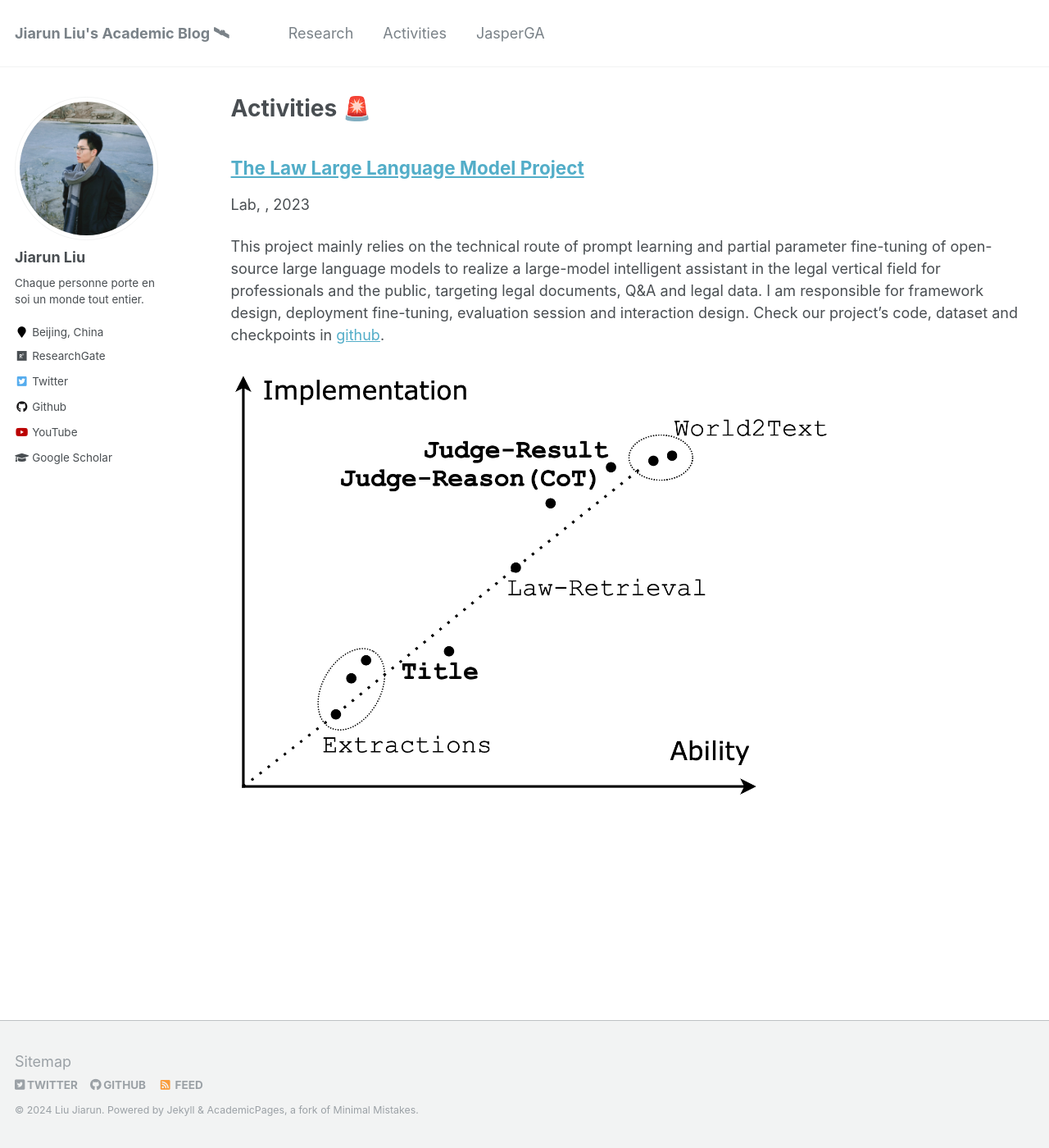
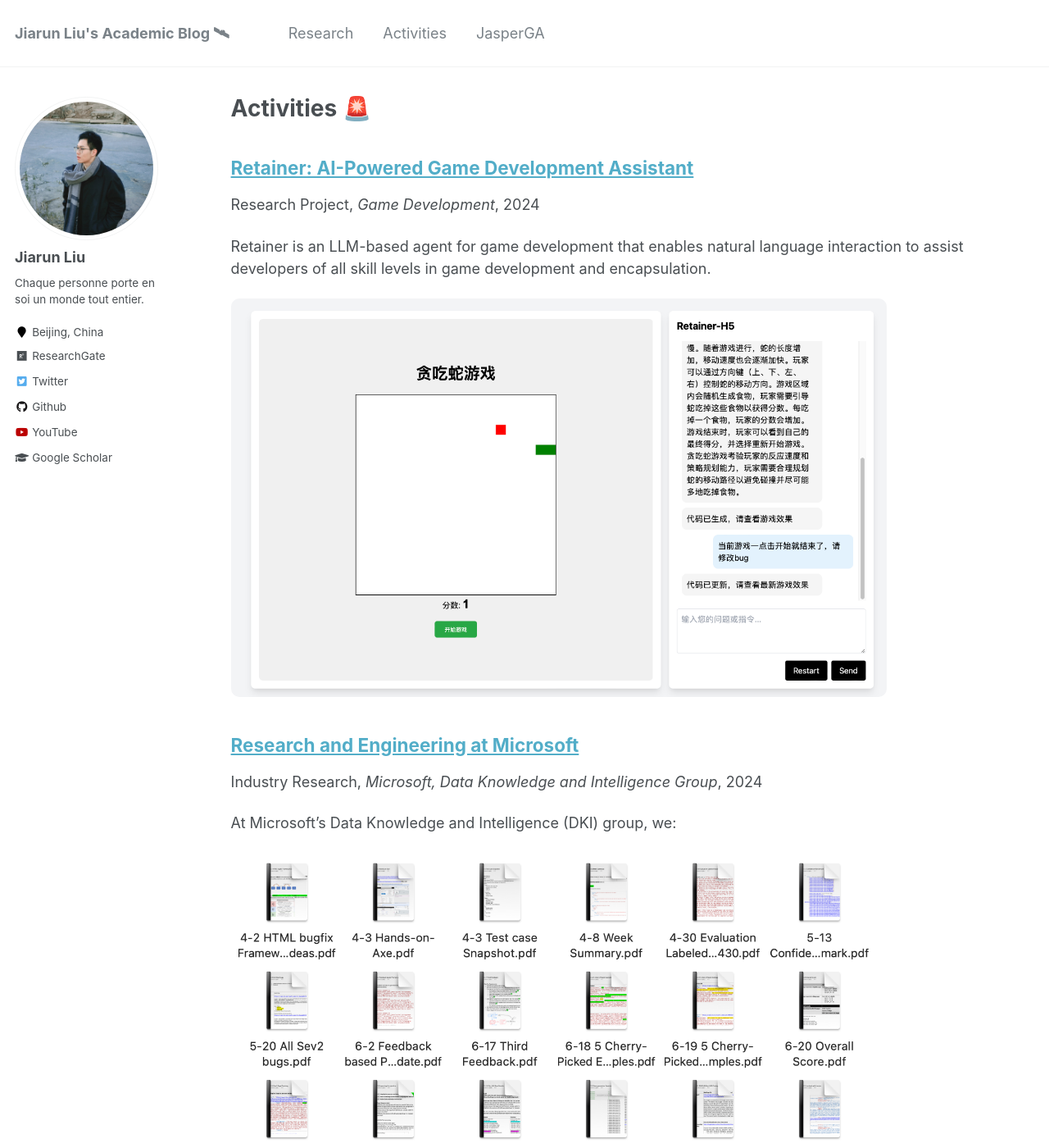
Before and after one commit to KLGR123/KLGR123.github.io, a Jekyll site: the page built from _pages/teaching2.html, in a window 1280 px wide and 1400 px high. Shown: the whole window at 82% size. Built offline with Jekyll 4.4.1, drawn with Linux system fonts in a browser that asks for light colours.

Commit message:
Update activities

```diff
--- /dev/null
+++ b/_teaching/msft.md
@@ -0,0 +1,18 @@
+---
+title: "Research and Engineering at Microsoft"
+collection: teaching
+type: "Industry Research"
+permalink: /teaching/msft
+venue: "Microsoft, Data Knowledge and Intelligence Group"
+date: 2024-04-01
+location: "Beijing, China"
+image: "/images/msft.png"
+---
+
+At Microsoft's Data Knowledge and Intelligence (DKI) group, we:
+
+* Realized DOM tree chunking algorithm
+* Developed Bing and Copilot accessibility bug detecting agents
+* Built benchmarks for evaluation
+
+Our work focused on improving Microsoft products' accessibility through intelligent algorithms for automated detection and resolution of accessibility issues, along with establishing relevant evaluation frameworks.
--- /dev/null
+++ b/_teaching/retainer.md
@@ -0,0 +1,30 @@
+---
+title: "Retainer: AI-Powered Game Development Assistant"
+collection: teaching
+type: "Research Project"
+permalink: /teaching/retainer
+venue: "Game Development"
+date: 2024-10-05
+location: "Beijing, China"
+image: "/images/retainer.png"
+---
+
+Retainer is an LLM-based agent for game development that enables natural language interaction to assist developers of all skill levels in game development and encapsulation.
+
+### Core Technologies
+
+* **Benchmark Development**: Created natural language task-oriented small game development benchmark
+* **Inference Framework**: Developed finetuned-LLMs based multi-node inference pipeline
+* **Component Generation**: Built Intelligent Game Component Generation and Interaction System
+* **Scene Construction**: Implemented Fully Automated Game Scene Construction and Rendering Pipeline
+
+### Key Benefits
+
+* **Streamlined Workflow**: Enables developers to efficiently implement ideas while focusing on core gameplay mechanics rather than tedious details
+* **Cost Efficiency**: Automates content generation and resource optimization, significantly reducing development and art costs
+* **Seamless Integration**: Game components and scene construction tightly coupled with gameplay design for flexible creative implementation
+* **Educational Value**: Modular design and clean code architecture facilitates rapid learning of game development
+
+### Achievement
+
+Successfully secured $300K angel round investment from Miracle Forum.
```
Also changed, not shown: _teaching/lawllm.md (+1 -1 lines), images/msft.png (added), images/retainer.png (added).
